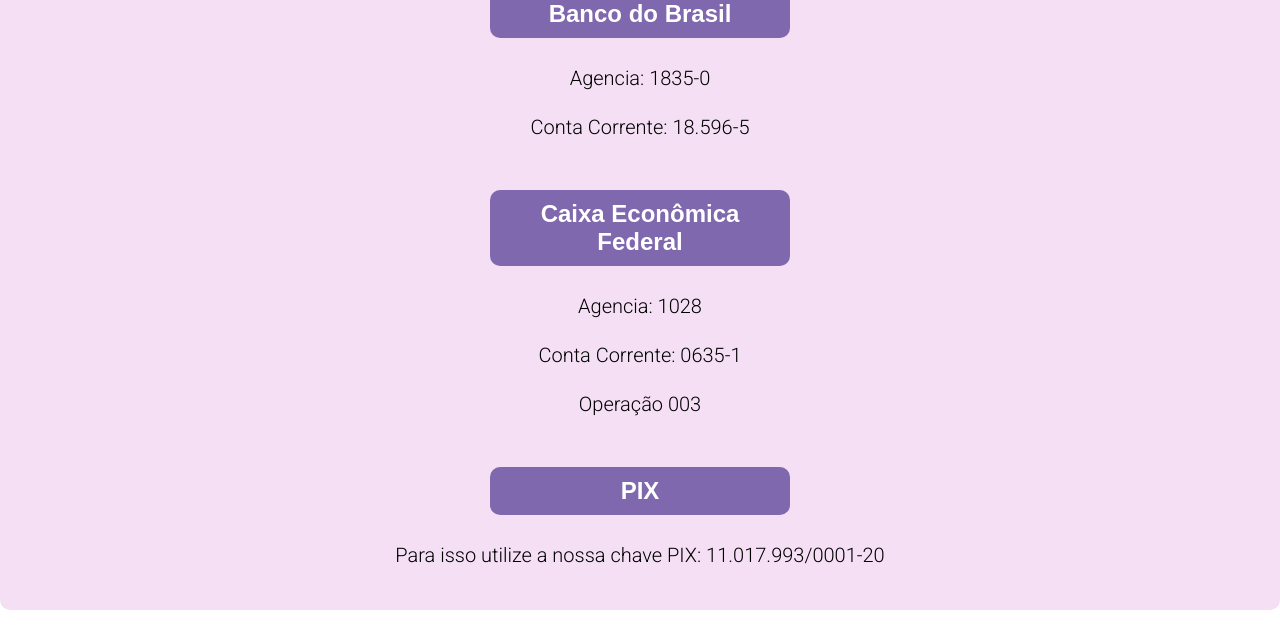
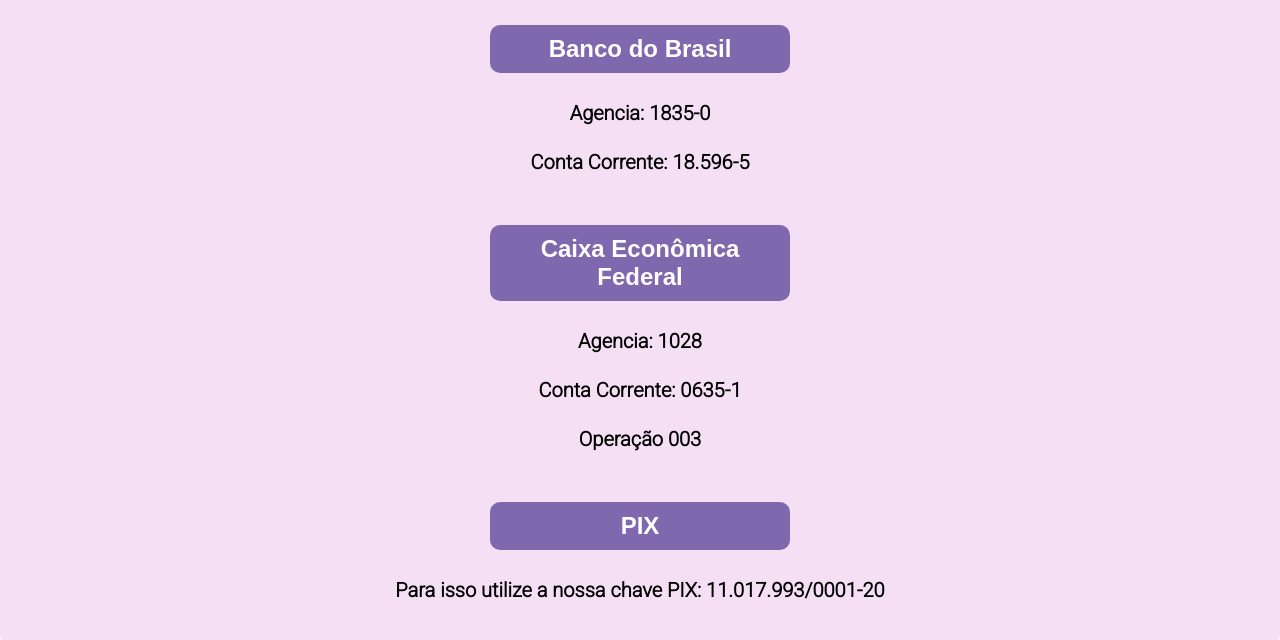
Before and after one commit to ICEI-PUC-Minas-PMV-SI/pmv-si-2021-1-e1-proj-web-t1-larbem, a plain HTML site: page src/Doe.HTML in a window 1280 px wide. Shown: the part 763-1403 px from the top of the page. Drawn offline with Linux system fonts and the light colour scheme.

Commit message:
Alteração na configuração da fonte

```diff
--- a/src/Doe.HTML
+++ b/src/Doe.HTML
@@ -51,7 +51,8 @@
 		<p class="descricao">
 			Para ajudar, basta entrar em contato pelo e-mail: <strong>larbem1954@hotmail.com</strong>, ou pelo telefone: <strong>(85) 3228-4630</strong>.
 			<br>
-			Você também pode realizar qualquer doação pelos meios abaixo.
+			<br>
+		<b>Você também pode realizar qualquer doação pelos meios abaixo.</b>
 		</P>
 
 		<br><br>
@@ -60,8 +61,8 @@
 			Banco do Brasil
 		</h2>
 		<br>
-		<p>Agencia: 1835-0 </p>
-		<p>Conta Corrente: 18.596-5	</p>
+		<p><b>Agencia: 1835-0</b> </p>
+		<p><b>Conta Corrente: 18.596-5</b>	</p>
 
 		<br><br>
 
@@ -70,9 +71,9 @@
 			Caixa Econômica Federal
 		</h2>
 		<br>
-		<p>Agencia: 1028 </p>
-		<p>Conta Corrente: 0635-1</p>
-		<p>Operação 003</p>
+		<p><b>Agencia: 1028</b> </p>
+		<p><b>Conta Corrente: 0635-1</b></p>
+		<p><b>Operação 003</b></p>
 
 		<br><br>
 
@@ -81,7 +82,7 @@
 	</h2>
 	<br>
 	<p>
-		Para isso utilize a nossa chave PIX: 11.017.993/0001-20
+	<b>Para isso utilize a nossa chave PIX: 11.017.993/0001-20</b>
 	</p>
 	<br>
 
```
